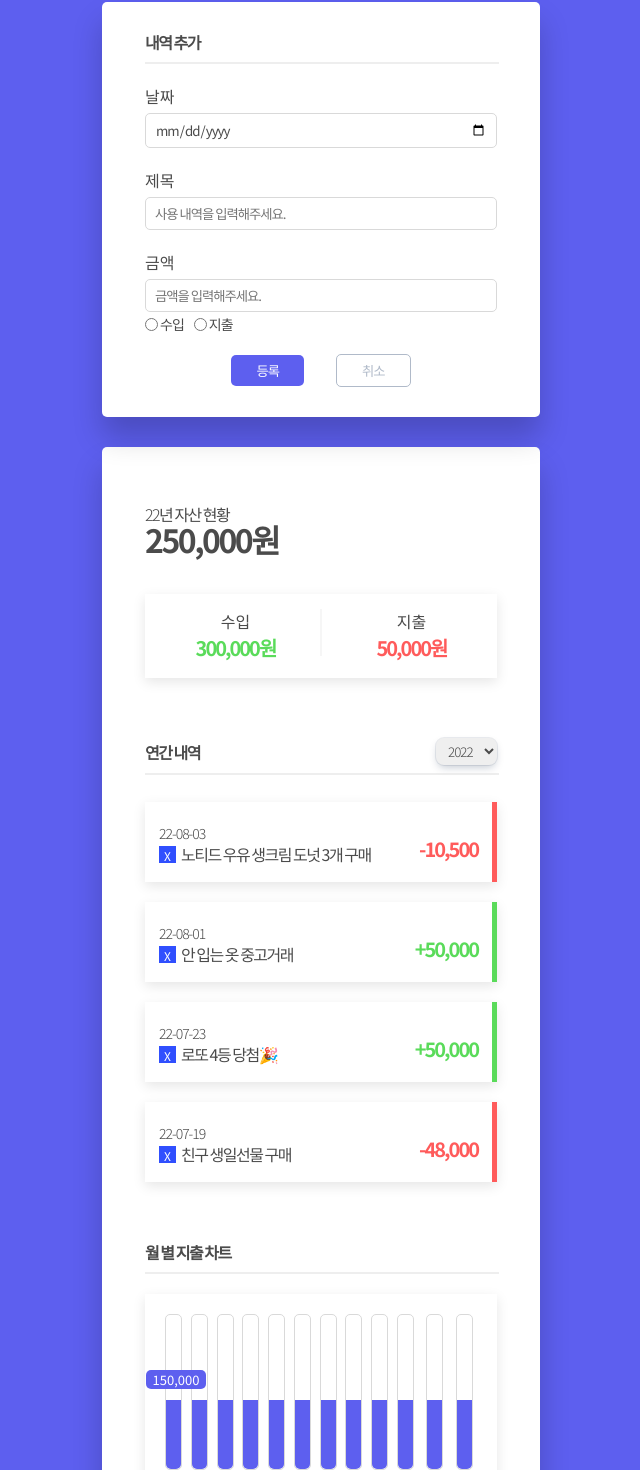
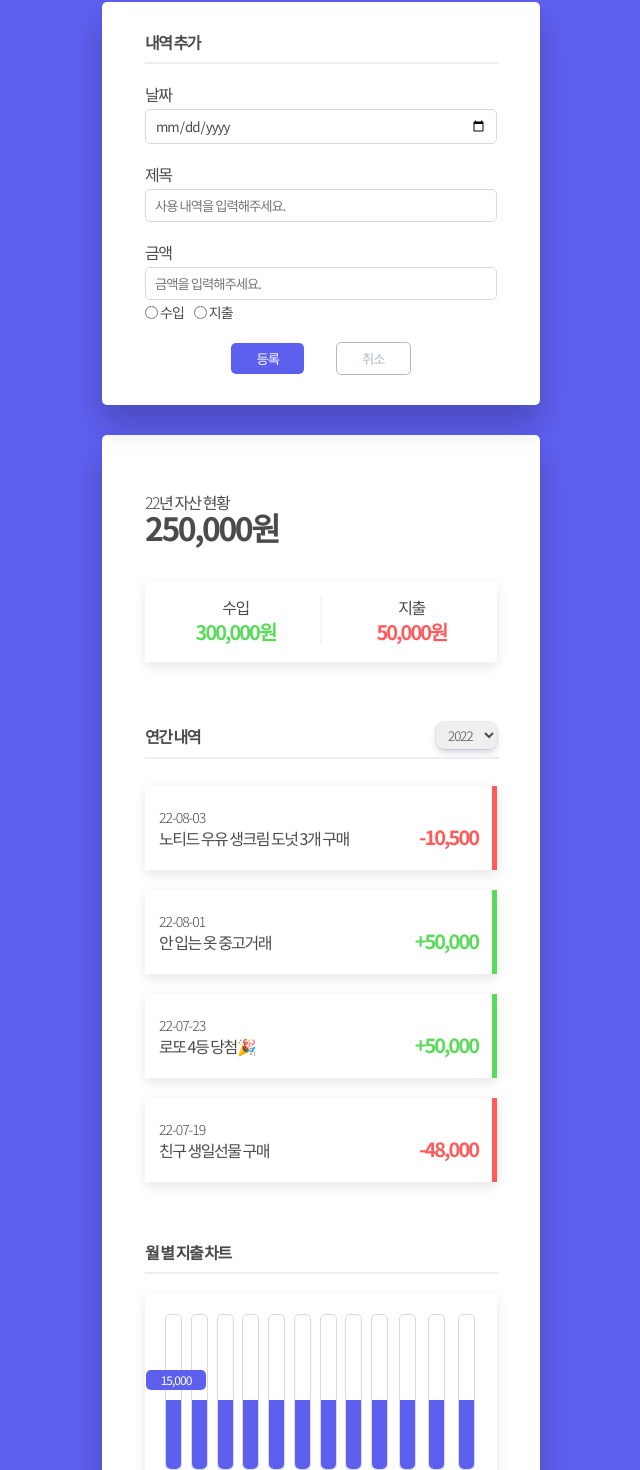
Before and after one commit to sypear/my-pocket, a React (Create React App) app: page / in a window 1280 px wide. Shown: the part 28-1498 px from the top of the page, without its empty margins (319-959 px from the left). Built offline with nearby package versions, Linux system fonts and the light colour scheme.

Commit message:
:lipstick: 차트 아이템, 리스트 아이템 margin 등 조절

```diff
--- a/src/components/History/History.css
+++ b/src/components/History/History.css
@@ -102,14 +102,21 @@
 .list-item__title {
     display: flex;
     justify-content: center;
-    align-items: flex-end;
+    align-items: center;
+}
+
+.list-item__title h3 {
+    width: 230px;
+    margin-bottom: 4px;
 }
 
 .list-item__delete {
-    /* display: none; */
+    display: none;
+    justify-content: center;
+    align-items: center;
     width: 17px;
     height: 17px;
-    margin: 0 5px 1px 0;
+    margin-right: 5px;
     text-align: center;
     letter-spacing: 0;
     cursor: pointer;
@@ -128,12 +135,20 @@
     box-shadow: rgb(0 0 0 / 10%) 0px 4px 12px;
 }
 
+.chart-bar__item {
+    display: flex;
+    flex-flow: column;
+    justify-content: center;
+    align-items: center;
+}
+
 .chart-bar__inner {
     display: flex;
     justify-content: center;
     align-items: flex-end;
     width: 17px;
     height: 156px;
+    margin-bottom: 4px;
     border: 1px solid #D9D9D9;
     border-radius: 5px;
 }
@@ -151,7 +166,6 @@
     top: -30px;
     left: -20px;
     width: 60px;
-    font-size: 13px;
     text-align: center;
     color: #FFF;
     border-radius: 5px;
--- a/src/components/History/History.js
+++ b/src/components/History/History.js
@@ -15,15 +15,18 @@ const History = () => {
                     <form>
                         <div className="new-history__controls">
                             <div className="new-history__control">
-                                <span>날짜</span>
+                                <h2 className="fs-normal fw-regular">날짜</h2>
                                 <input type="date" />
                             </div>
                             <div className="new-history__control">
-                                <span>제목</span>
+                                <h2 className="fs-normal fw-regular">제목</h2>
                                 <input type="text" placeholder="사용 내역을 입력해주세요." />
                             </div>
                             <div className="new-history__control">
-                                <span>금액</span>
+                                <div className="amount__title">
+                                    <h2 className="fs-normal fw-regular">금액</h2>
+                                    <span className="fs-tiny ft-alert">원 단위 숫자를 입력해주세요.</span>
+                                </div>
                                 <input type="number" placeholder="금액을 입력해주세요." />
                                 <div className="amount__type">
                                     <div className="amount__income">
@@ -53,11 +56,11 @@ const History = () => {
 
                 <div className="detail">
                     <div className="detail-desc">
-                        <span className="fw-light">수입</span>
+                        <span className="fs-normal fw-light">수입</span>
                         <strong className="fs-emphasis fc-green">300,000원</strong>
                     </div>
                     <div className="detail-desc">
-                        <span className="fw-light">지출</span>
+                        <span className="fs-normal fw-light">지출</span>
                         <strong className="fs-emphasis fc-red">50,000원</strong>
                     </div>
                 </div>
@@ -121,7 +124,7 @@ const History = () => {
                         <div className="chart-bar__item">
                             <div className="chart-bar__inner">
                                 <div className="chart-bar__fill">
-                                    <div className="chart-bar__expense">150,000</div>
+                                    <div className="chart-bar__expense fs-tiny">15,000</div>
                                 </div>
                             </div>
                             <strong className="fs-tiny fw-light">
--- a/src/components/History/NewHistory.css
+++ b/src/components/History/NewHistory.css
@@ -32,7 +32,7 @@
     margin-bottom: 20px;
 }
 
-.new-history__control span {
+.new-history__control h2 {
     margin-bottom: 5px;
 }
 
@@ -46,6 +46,15 @@
 
 .new-history__control input[type='number'] {
     margin-bottom: 2px;
+}
+
+.amount__title {
+    display: flex;
+    align-items: baseline;
+}
+
+.amount__title h2 {
+    margin-right: 10px;
 }
 
 .amount__type {
```
